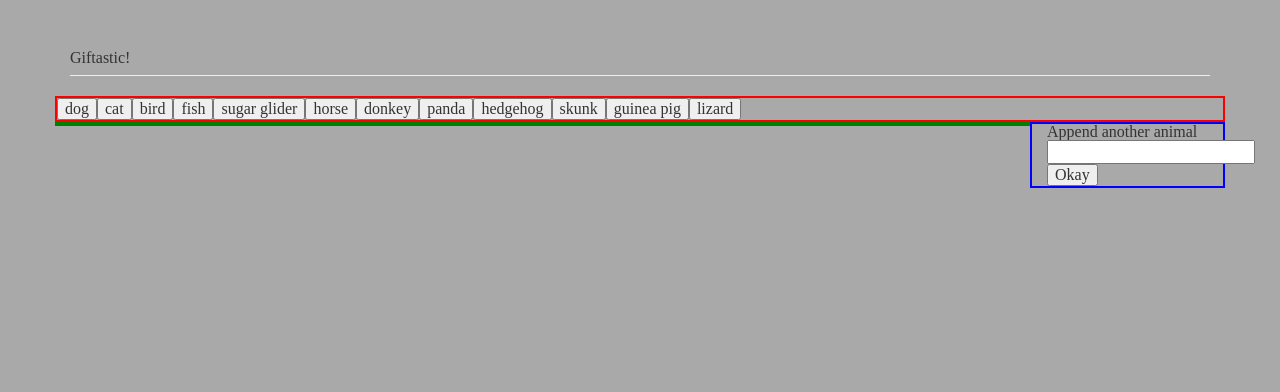
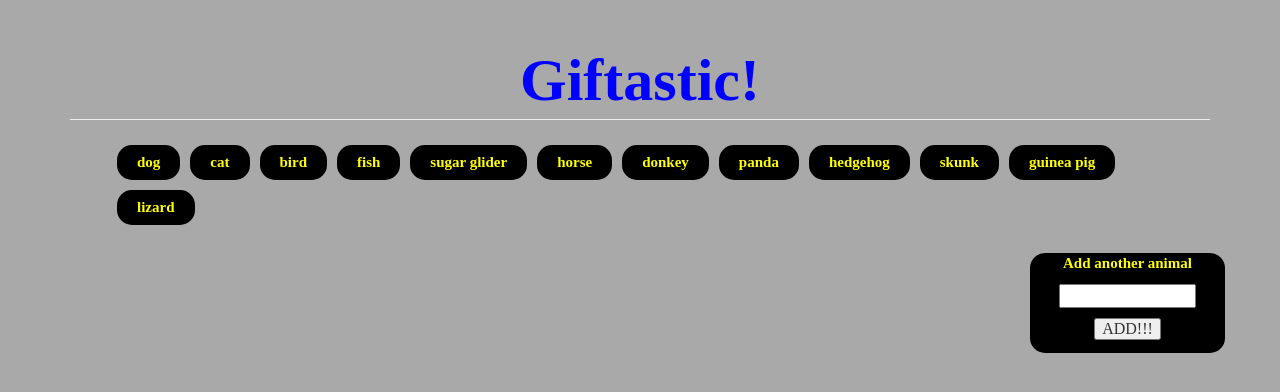
Before and after one commit to Forcium/Giftastic, a plain HTML site: page index.html in a window 1280 px wide. Drawn offline with nearby package versions, Linux system fonts and the light colour scheme.

Commit message:
final touches next

```diff
--- a/css/style.css
+++ b/css/style.css
@@ -3,18 +3,88 @@ body {
   margin: 10px;
 }
 
+.page-header {
+  text-align: center;
+}
+
+h1 {
+  font-size: 60px;
+  font-weight: bold;
+  color: blue;
+}
+
+.body-panel {
+  margin-top: 2%;
+  margin-top: 2%;
+}
+
 #buttonsA {
-  border: solid 2px red;
+  /*border: solid 2px red;*/
+  padding-left: 5%;
+  padding-right: 5%;
+}
+
+.animalButton {
+  padding: 10px 20px;
+  font-size: 15px;
+  font-weight: bold;
+  text-align: center;
+  cursor: pointer;
+  outline: none;
+  color: yellow;
+  background-color: black;
+  border: none;
+  border-radius: 15px;
+  display: inline;
+  margin: 5px 5px;
 }
 
 #gifThumbs {
-  border: solid 2px green;
-}
-
-.addAnimal {
-  border: solid 2px blue;
+  /*border: solid 2px green;*/
+  padding-left: 1%;
+  padding-right: 1%;
 }
 
 .animalGif {
   float: left;
+  margin: 20px 20px 0px 0px;
+  position: relative;
+  background-color: yellow;
+  border-radius: 25px;
 }
+
+.animalGif h2 {
+  font-size: 20px;
+  font-weight: bold;
+  color: black;
+  text-align: center;
+  padding-top: 2px;
+  padding-bottom: 2px;
+}
+
+.animalGif img {
+  border-radius: 25px;
+}
+
+.addAnimal {
+  background-color: black;
+  height: 80px;
+  text-align: center;
+  height: 100px;
+  border-radius: 15px;
+}
+
+.inputLabel {
+  color: yellow;
+  margin-top: 2%;
+  margin-bottom: 2%;
+  font-weight: bold;
+  font-size: 15px;
+}
+
+#put-animal {
+  width: 137px;
+  margin-top: 10px;
+  margin-bottom: 10px;
+
+}
--- a/index.html
+++ b/index.html
@@ -18,10 +18,10 @@
   </div>
 
   <!-- Animal buttons -->
-  <div class="row" id="buttonsA">
+  <div class="row animalRow" id="buttonsA">
   </div>
 
-  <div class="row">
+  <div class="row body-panel">
 
     <!-- Animal gif thumbnails -->
     <div class="col-lg-10" id="gifThumbs">
@@ -30,10 +30,10 @@
     <!-- Add another animal -->
     <div class="col-lg-2 addAnimal">
       <form id="inputAnimal">
-        <label for="input-animal" class="inputLabel">Append another animal</label>
+        <label for="input-animal" class="inputLabel">Add another animal</label>
         <input type="text" id="put-animal">
         <br/>
-        <input id="animalSubmit" type="submit" value="Okay">
+        <input id="animalSubmit" type="submit" value="ADD!!!">
       </form>
     </div>
 
```
